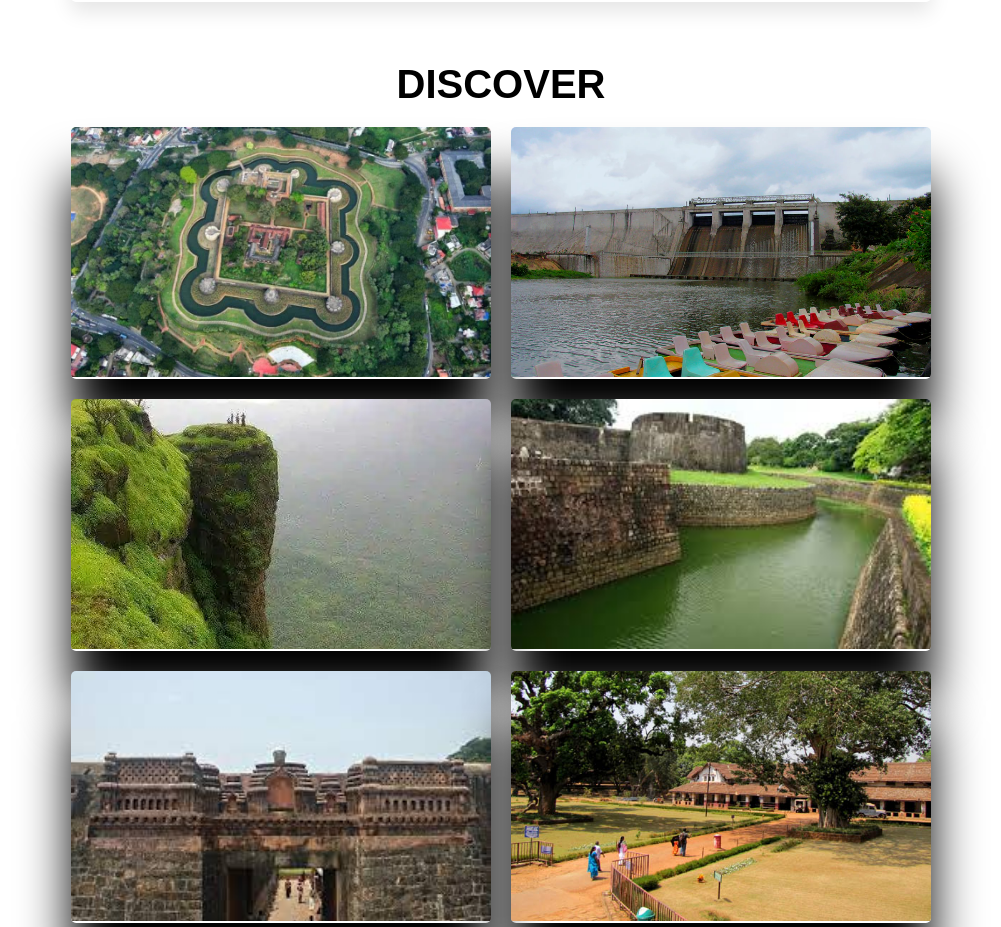
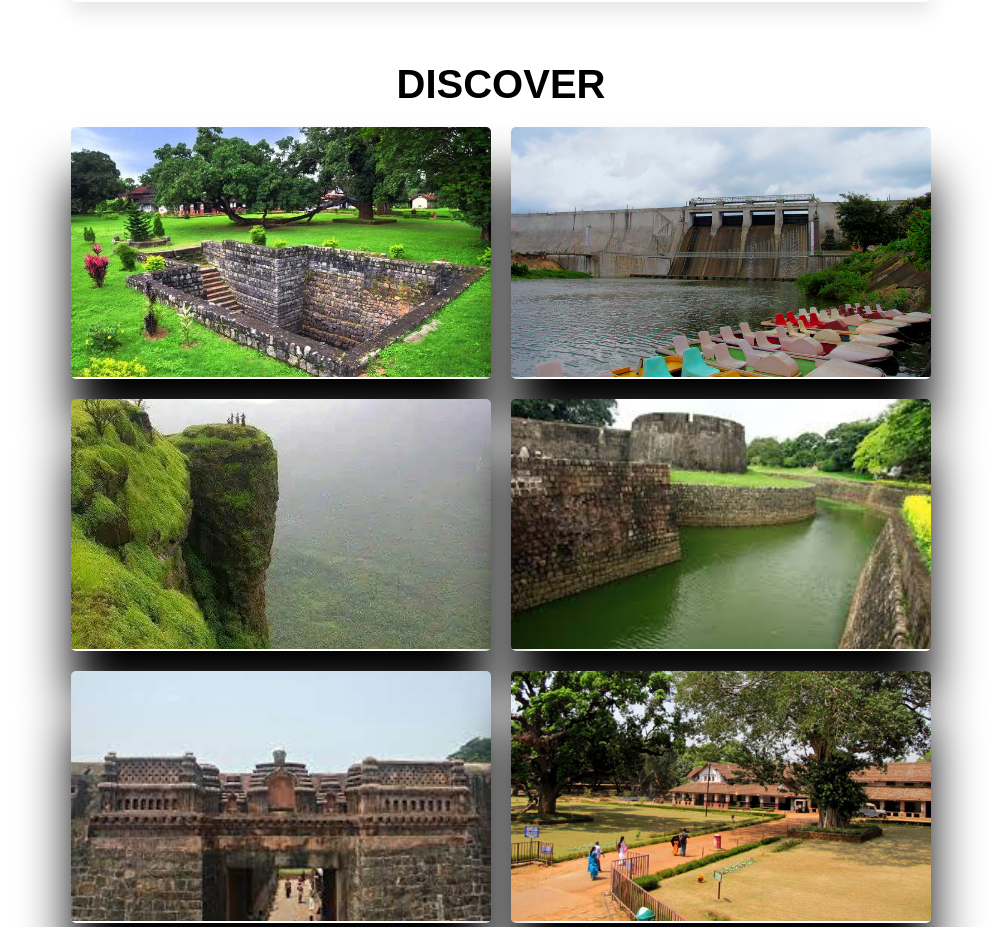
Before and after one commit to AnchuRavindran/validation-tourism, a plain HTML site: page palakkad.html in a window 1280 px wide. Shown: the part 2520-3447 px from the top of the page, without its empty margins (139-1140 px from the left). Drawn offline with nearby package versions, Linux system fonts and the light colour scheme.

Commit message:
validation

```diff
--- a/palakkad.html
+++ b/palakkad.html
@@ -130,7 +130,7 @@
     <div class="box-container">
 
         <div class="box">
-            <img src="dis/pal1.jpg" alt="" >
+            <img src="dis/pal2.jpg" alt="" >
             </div>
             <div class="box">
             <img src="./css/images/9.2.webp" alt=""  >
```
